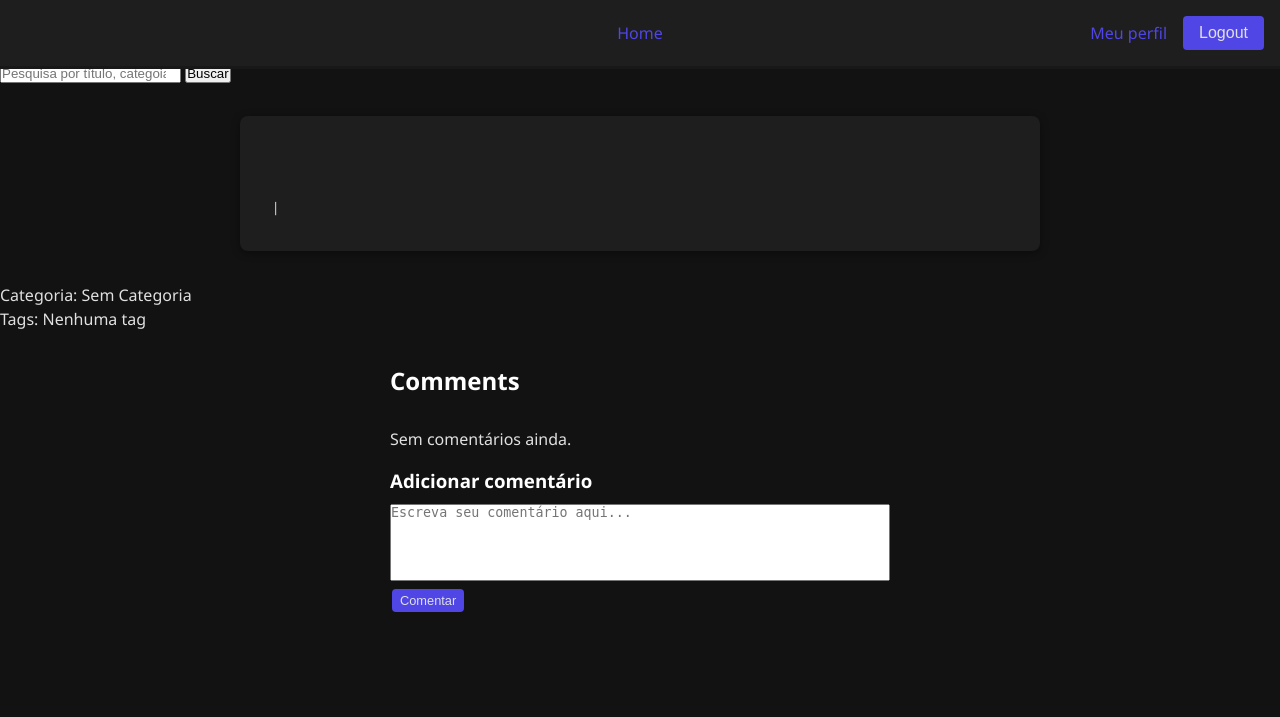
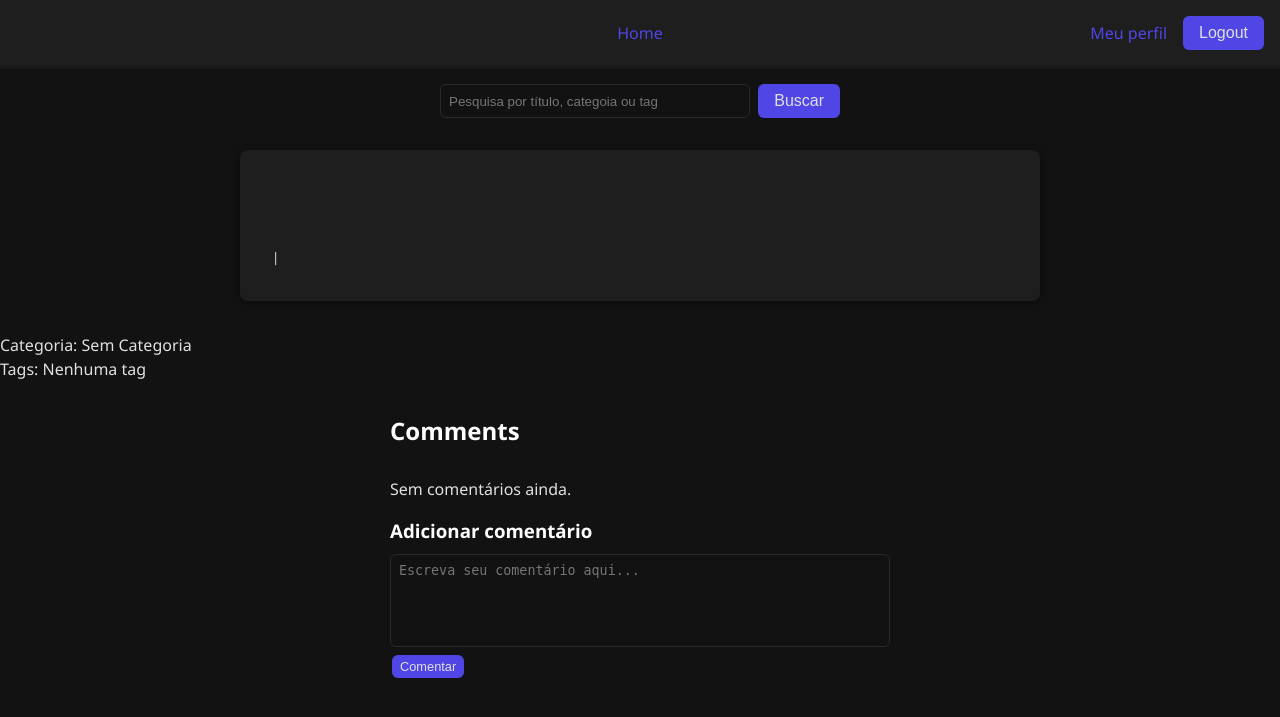
Before and after one commit to gok2001/projeto-blog, a Django app: page /posts/post/1/comment/ in a window 1280 px wide. Shown: the top 717 px of the page. Run offline with Django 5.2, Linux system fonts and the light colour scheme; the visitor is signed in with stand-in values (Sample User, id 1).

Commit message:
Ajuste no css para remover configurações repetidas e estilizar a barra de pesquisa

```diff
--- a/static/global/css/style.css
+++ b/static/global/css/style.css
@@ -1,40 +1,46 @@
 :root {
-  /* 🌑 Cores principais */
-  --color-bg: #121212;        /* fundo principal */
-  --color-bg-alt: #1e1e1e;    /* fundo de elementos (cards, boxes, etc) */
-  --color-border: #2a2a2a;    /* bordas sutis */
+    /* ===============================
+        🎨 CORES
+        =============================== */
+    --color-bg: #121212;             /* fundo principal */
+    --color-bg-alt: #1e1e1e;         /* fundo de elementos (cards, boxes, etc) */
+    --color-bg-alt-hover: #ffffff05; /* hover cards */
+    --color-border: #2a2a2a;         /* bordas sutis */
 
-  /* 🎨 Cores de texto */
-  --color-text: #e0e0e0;      /* texto padrão */
-  --color-text-muted: #aaaaaa;/* texto secundário */
-  --color-heading: #ffffff;   /* títulos */
+    --color-text: #e0e0e0;           /* texto padrão */
+    --color-text-muted: #aaaaaa;     /* texto secundário */
+    --color-heading: #ffffff;        /* títulos */
 
-  /* 🔵 Paleta de destaque */
-  --color-primary: #4f46e5;   /* azul violeta (links, botões) */
+    --color-primary: #4f46e5;
     --color-primary-hover: #6366f1;
-  --color-secondary: #ec4899; /* rosa de destaque */
+    --color-secondary: #ec4899;
     --color-secondary-hover: #db2777;
-  --color-accent: #22c55e;    /* verde para sucesso */
+    --color-accent: #22c55e;
 
-  /* ⚠️ Cores de status */
     --color-success: #22c55e;
     --color-warning: #facc15;
     --color-danger: #ef4444;
     --color-danger-hover: #b91c1c;
 
-  /* 🔠 Tipografia */
+    /* ===============================
+     🔠 TIPOGRAFIA
+     =============================== */
     --font-base: 'Segoe UI', Tahoma, Geneva, Verdana, sans-serif;
     --font-size-base: 16px;
     --font-size-heading: 2rem;
 
-  /* 📏 Espaçamentos */
+    /* ===============================
+     📏 ESPAÇAMENTOS
+     =============================== */
     --spacing-xs: 4px;
     --spacing-sm: 8px;
     --spacing-md: 16px;
     --spacing-lg: 24px;
     --spacing-xl: 32px;
 
-  /* 🎭 Sombras */
+    /* ===============================
+     🎭 SOMBRAS
+     =============================== */
     --shadow-md: 0 2px 8px rgba(0,0,0,0.4);
     --shadow-lg: 0 4px 16px rgba(0,0,0,0.5);
 }
@@ -122,14 +133,14 @@ img {
     background-color: var(--color-primary);
     color: var(--color-text);
     border: none;
-    border-radius: 4px;
+    border-radius: 6px;
     cursor: pointer;
-    transition: background-color 0.3s ease;
+    transition: transform 0.2s ease, background-color 0.3s ease;
 }
 
 .btn:hover {
-    color: var(--color-text);
     background-color: var(--color-primary-hover);
+    transform: translateY(-2px);
 }
 
 .btn-secondary {
@@ -149,26 +160,42 @@ img {
 }
 
 /* ===============================
-   MENSAGENS
+   FORMULÁRIOS
    =============================== */
-.errorlist {
-    color: var(--color-danger);
-    margin: var(--spacing-sm);
-    list-style: none;
+input[type="search"], textarea {
+    width: 100%;
+    padding: 0.5rem;
+    border-radius: 6px;
+    border: 1px solid var(--color-border);
+    background-color: var(--color-bg);
+    color: var(--color-text);
+    resize: none;
+    transition: border-color 0.3s ease, box-shadow 0.3s ease;
 }
 
-.errorlist li {
-    margin-left: var(--spacing-md);
+input[type="search"]:focus, textarea:focus {
+    border-color: var(--color-primary);
+    box-shadow: 0 0 0 2px rgba(79, 70, 229, 0.3);
+    outline: none;
 }
 
 /* ===============================
-   PÁGINA INICIAL
+   BARRA DE PESQUISA
    =============================== */
-h1 {
-    font-size: var(--font-size-heading);
-    text-align: center;
-    margin: 1rem 0;
+.search form {
+    display: flex;
+    gap: 0.5rem;
+    max-width: 400px;
+    margin: var(--spacing-lg) auto;
 }
+
+.search input[type="search"] {
+    flex: 1;
+}
+
+/* ===============================
+   POSTS - LISTAGEM
+   =============================== */
 
 .posts-container {
     max-width: 1200px;
@@ -226,12 +250,10 @@ h1 {
     box-shadow: var(--shadow-md);
     line-height: 1.7;
     max-width: 800px;
-    height: auto;
     margin: 2rem auto;
     display: flex;
-    flex-flow: column nowrap;
-    align-items: flex-start;
-    justify-content: space-evenly;
+    flex-direction: column;
+    gap: var(--spacing-md);
 }
 
 .post-content p {
@@ -243,12 +265,10 @@ h1 {
    =============================== */
 .comment-section {
     max-width: 500px;
-    height: auto;
     margin: 2rem auto;
-    gap: var(--spacing-md);
     display: flex;
     flex-direction: column;
-    align-items: stretch;
+    gap: var(--spacing-md);
 }
 
 .comment-section .btn {
@@ -272,21 +298,11 @@ h1 {
     margin-bottom: var(--spacing-xs);
 }
 
-.comment-text {
-    margin: var(--spacing-sm);
-}
-
 .comment-date {
     font-size: 0.8rem;
     color: var(--color-text-muted);
     display: block;
-    margin-top: var(--spacing-xs);
-}
-
-.comment-form textarea {
-    width: 100%;
-    max-width: 600px;
-    resize: none;
+    margin: var(--spacing-xs) 0;
 }
 
 .comment-text {
--- a/templates/global/base.html
+++ b/templates/global/base.html
@@ -36,7 +36,7 @@
             name="q"
             value="{{ request.GET.q|default:'' }}"
         >
-            <button type="submit">Buscar</button>
+            <button type="submit" class="btn">Buscar</button>
         </form>
     </div>
 
```
Also changed, not shown: other parts of static/global/css/style.css (+26 -47 lines). Lines whose indentation alone changed are shown as unchanged.
